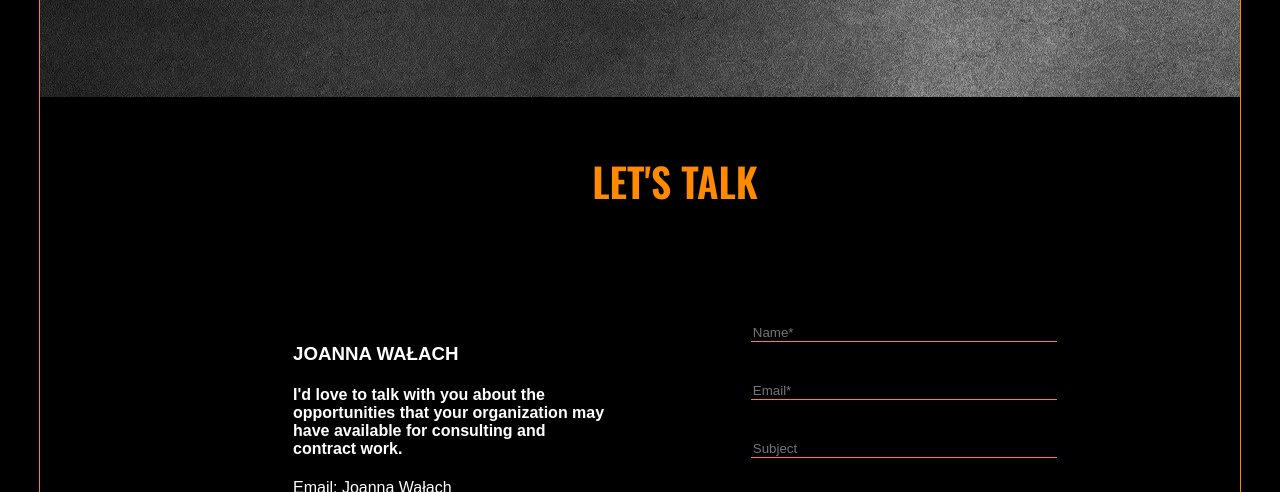
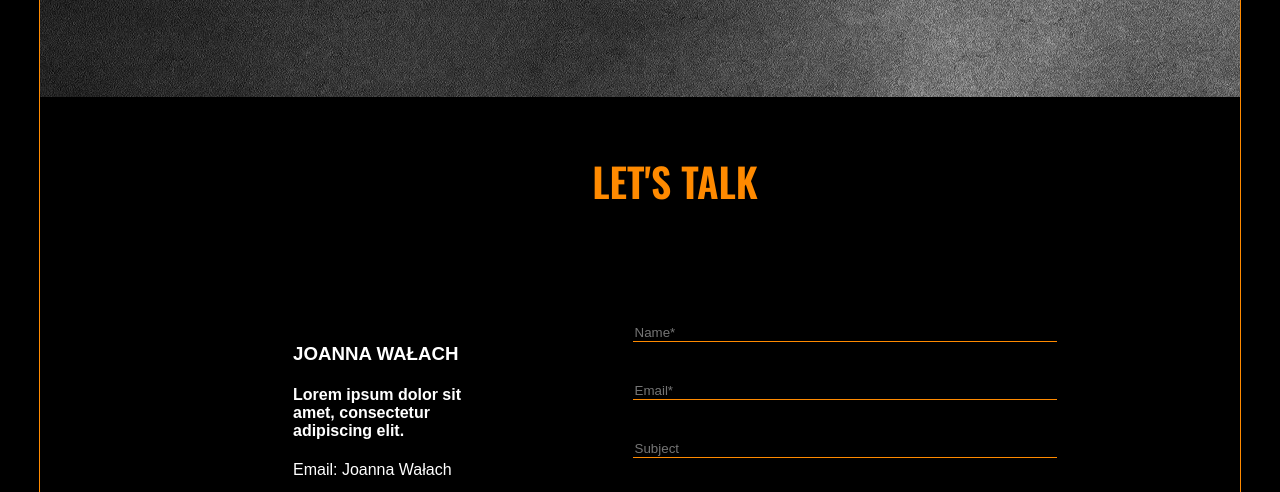
Before and after one commit to joannawalach/portfolio, a plain HTML site: page index.html in a window 1280 px wide. Shown: the part 1934-2426 px from the top of the page. Drawn offline with nearby package versions, Linux system fonts and the light colour scheme; a web font is replaced by a local one.

Commit message:
text in contact changed

```diff
--- a/index.html
+++ b/index.html
@@ -189,7 +189,7 @@
         <div class="detailsandform">
         <div class="contactdetails">
             <h3>JOANNA WAŁACH</h3>
-            <h4>I'd love to talk with you about the opportunities that your organization may have available for consulting and contract work.</h4>
+            <h4>Lorem ipsum dolor sit amet, consectetur adipiscing elit.</h4>
             <p>Email: Joanna Wałach </p>
             <p>tel. 665105305</p>
             <div class="socialicons">
```
